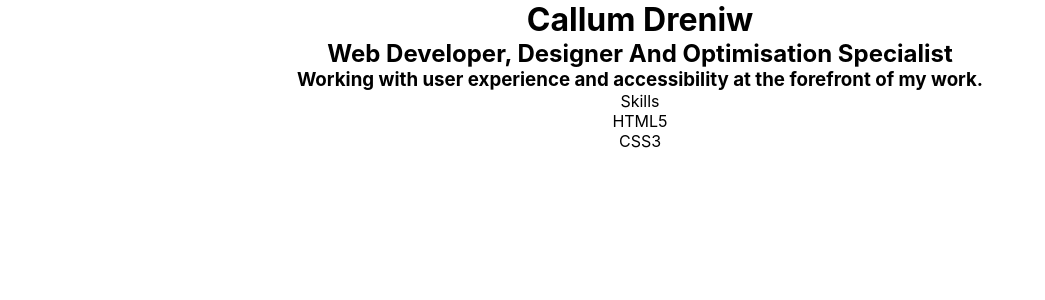
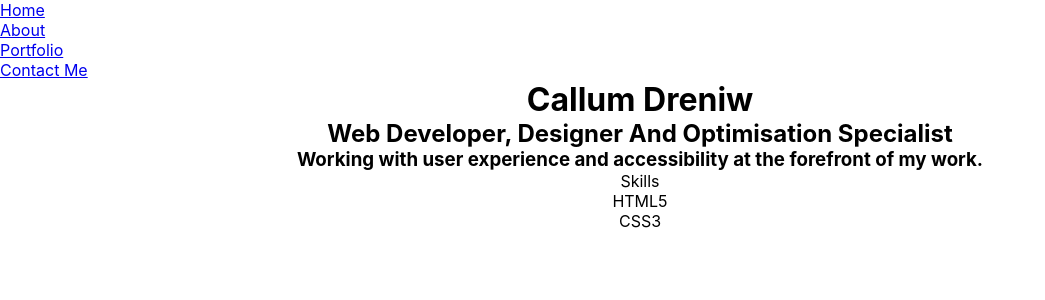
Before and after one commit to dreniwc/portfolio-website, a React (Create React App) app: page / in a window 1280 px wide. Shown: the top 300 px of the page, without its empty margins (0-1045 px from the left). Built offline with nearby package versions, Linux system fonts and the light colour scheme.

Commit message:
adding inital navigation

```diff
--- /dev/null
+++ b/src/data/nav.json
@@ -0,0 +1,26 @@
+[
+    {
+        "id":1,
+        "page": "Home",
+        "href": "#",
+        "title": "homepage"
+    },
+    {
+        "id":2,
+        "page":"About",
+        "href": "#",
+        "title": "about me"
+    },
+    {
+        "id":3,
+        "page":"Portfolio",
+        "href": "#",
+        "title": "my portfolio"
+    },
+    {
+        "id":4,
+        "page":"Contact Me",
+        "href": "#",
+        "title": "Conact Callum"
+    }
+]
--- a/src/index.js
+++ b/src/index.js
@@ -2,10 +2,12 @@ import React from 'react';
 import ReactDOM from 'react-dom';
 import './index.scss';
 import App from './App';
+import Navigation from './navigation'
 import * as serviceWorker from './serviceWorker';
 
 ReactDOM.render(
   <React.StrictMode>
+    <Navigation />
     <App />
   </React.StrictMode>,
   document.getElementById('root')
--- /dev/null
+++ b/src/navigation.js
@@ -0,0 +1,22 @@
+import React from 'react';
+import data from "./data/nav.json"
+
+function Navigation() {
+    return(
+        <nav role="navigation" id="skiptonav">
+            <ul>
+            {
+                data.map((data, i) => {
+                    return (
+                        <li key={i}>
+                                <a href={data.href}>{data.page}</a>
+                        </li>
+                    );
+                })
+            }
+            </ul>
+        </nav>
+    );
+}
+
+export default Navigation;
```
